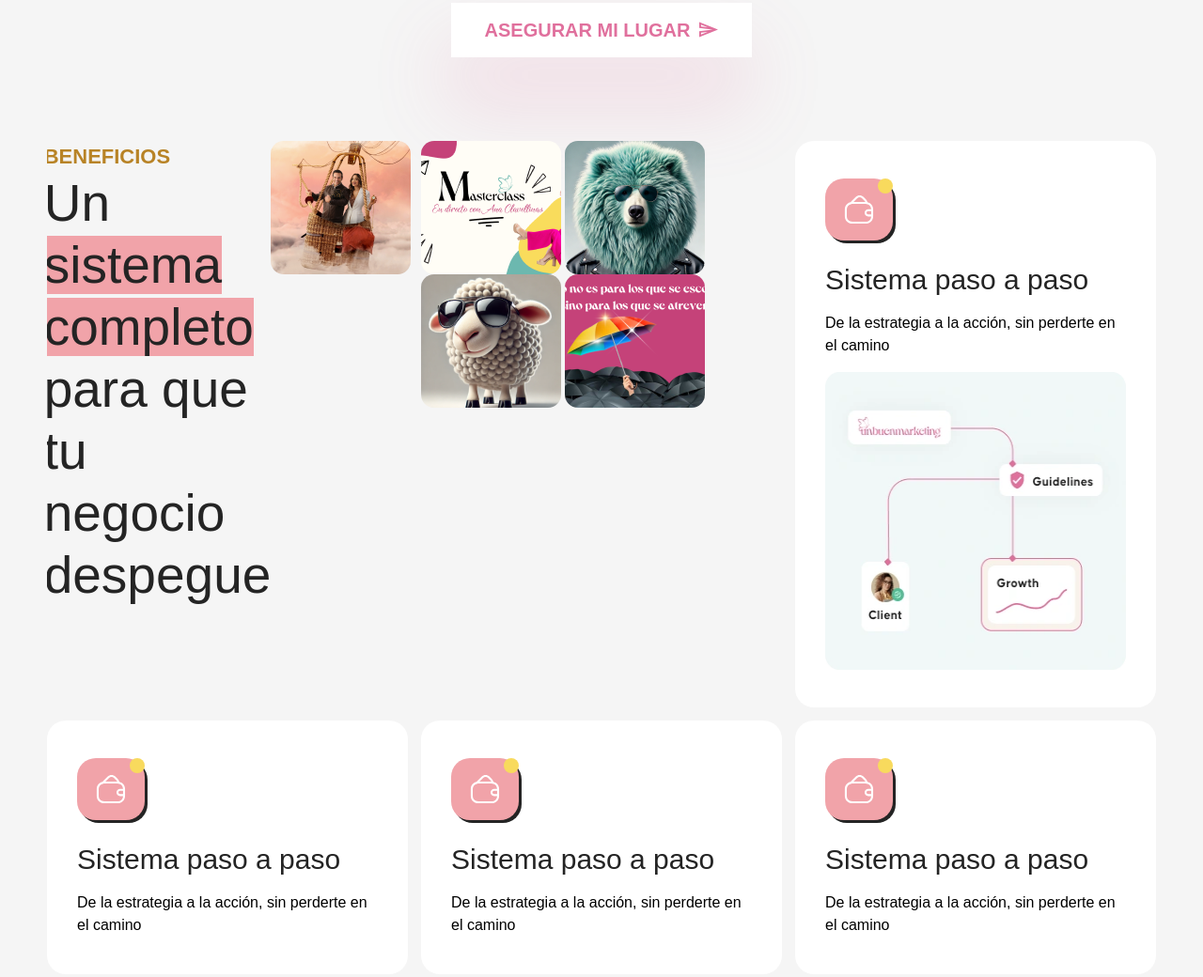
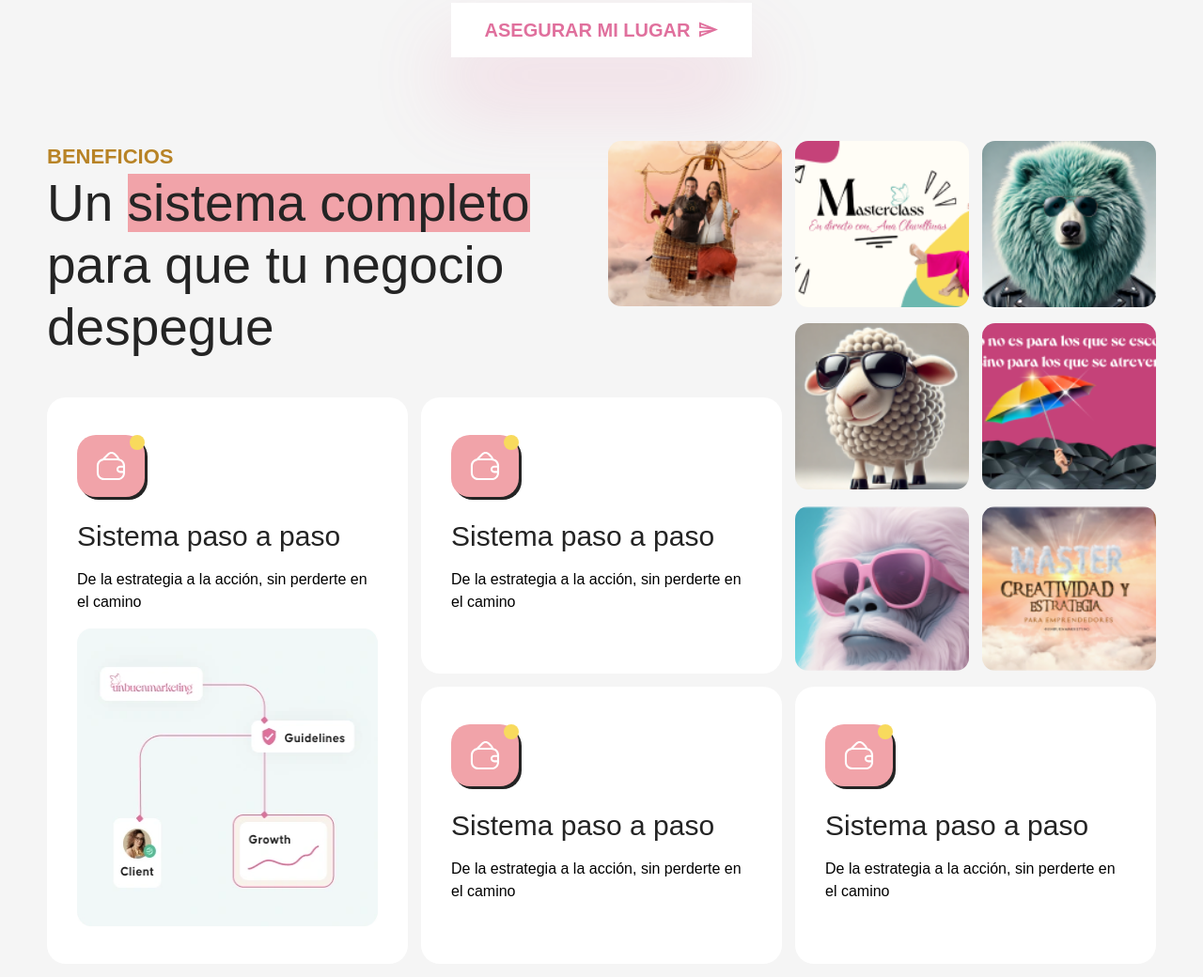
Before and after one commit to aboy1892/unbuen, a website: page index.html in a window 1280 px wide. Shown: the part 1099-2139 px from the top of the page at 94% size. Drawn offline with Linux system fonts and the light colour scheme.

Commit message:
collage-section-update

```diff
--- a/index.html
+++ b/index.html
@@ -52,19 +52,23 @@
                                     despegue</h2>
                             </div>
                             <img src="./assets/img/benefit-section/section-img1.webp"
-                                style="border-radius: 14px;object-fit: cover;" width="149" height="142"
+                                style="border-radius: 14px; object-fit: cover;" class="benefit-img" width="185" height="176"
                                 alt="section-img">
                         </div>
                     </div>
                     <div class="collage-item">
                         <img src="./assets/img/benefit-section/section-img2.webp"
-                            style="border-radius: 14px;object-fit: cover;" width="149" height="142" alt="section-img">
+                            style="border-radius: 14px;object-fit: cover;" class="benefit-img" width="149" height="142" alt="section-img">
                         <img src="./assets/img/benefit-section/section-img3.webp"
-                            style="border-radius: 14px;object-fit: cover;" width="149" height="142" alt="section-img">
+                            style="border-radius: 14px;object-fit: cover;" class="benefit-img" width="149" height="142" alt="section-img">
                         <img src="./assets/img/benefit-section/section-img4.webp"
-                            style="border-radius: 14px;object-fit: cover;" width="149" height="142" alt="section-img">
+                            style="border-radius: 14px;object-fit: cover;" class="benefit-img" width="149" height="142" alt="section-img">
                         <img src="./assets/img/benefit-section/section-img5.webp"
-                            style="border-radius: 14px;object-fit: cover;" width="149" height="142" alt="section-img">
+                            style="border-radius: 14px;object-fit: cover;" class="benefit-img" width="149" height="142" alt="section-img">
+                        <img src="./assets/img/benefit-section/section-img6.webp"
+                            style="border-radius: 14px;object-fit: cover;" class="benefit-img" width="149" height="142" alt="section-img">
+                        <img src="./assets/img/benefit-section/section-img7.webp"
+                            style="border-radius: 14px;object-fit: cover;" class="benefit-img" width="149" height="142" alt="section-img">
                     </div>
                     <div class="collage-item">
                         <div class="card">
--- a/scss/pages/_home.scss
+++ b/scss/pages/_home.scss
@@ -72,13 +72,17 @@
         grid-auto-rows: minmax(40px, auto);
         gap: 14px;
         grid-template-areas:
-            "clitem1 clitem1 clitem1"
-            "clitem2 clitem2 clitem3"
-            "clitem4 clitem5 clitem6";
+            "clitem1 clitem1 clitem2"
+            "clitem3 clitem4 clitem2"
+            "clitem3 clitem5 clitem6" !important;
         border-radius: 12px;
         overflow: hidden;
 
         .collage-item {
+            > img{
+                width: 100%;
+                height: auto;
+            }
             .card {
                 .icon {
                     position: relative;
@@ -107,27 +111,30 @@
                     }
                 }
             }
-            .collage-item:nth-child(1) {
+            &:nth-child(1) {
                 grid-area: clitem1;
             }
 
-            .collage-item:nth-child(2) {
+            &:nth-child(2) {
                 grid-area: clitem2;
+                display: grid;
+                grid-template-columns: repeat(2,1fr);
+                gap: 14px;
             }
 
-            .collage-item:nth-child(3) {
+            &:nth-child(3) {
                 grid-area: clitem3;
             }
 
-            .collage-item:nth-child(4) {
+            &:nth-child(4) {
                 grid-area: clitem4;
             }
 
-            .collage-item:nth-child(5) {
+            &:nth-child(5) {
                 grid-area: clitem5;
             }
 
-            .collage-item:nth-child(6) {
+            &:nth-child(6) {
                 grid-area: clitem6;
             }
         }
@@ -235,7 +242,19 @@
 }
 
 
+@media (max-width:1210px) {
+    .benefit-sec{
+        .collage-container {
+            gap: 10px;
+            grid-template-areas:
+                "clitem1 clitem1 clitem1"
+                "clitem3 clitem3 clitem2"
+                "clitem3 clitem3 clitem2"
+                "clitem4 clitem5 clitem6" !important;
 
+        }
+    }
+}
 @media (max-width:992px) {
     .hero-sec {
         .hero-wrapper {
--- a/theme_styles.scss
+++ b/theme_styles.scss
@@ -149,6 +149,7 @@
   padding: 40px 32px;
   border-radius: 20px;
   background-color: white;
+  height: 100%;
 }
 
 .banner-sec {
```
Also changed, not shown: assets/css/home.css, theme_styles.css, 2 other files.
